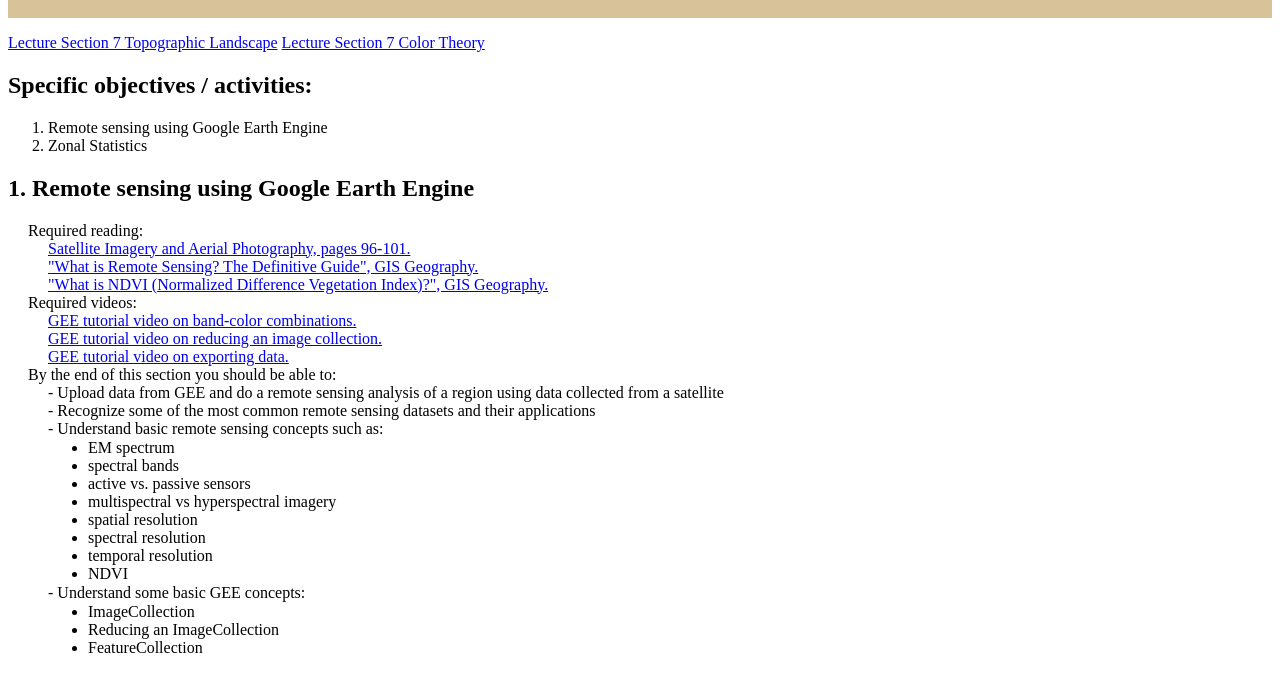
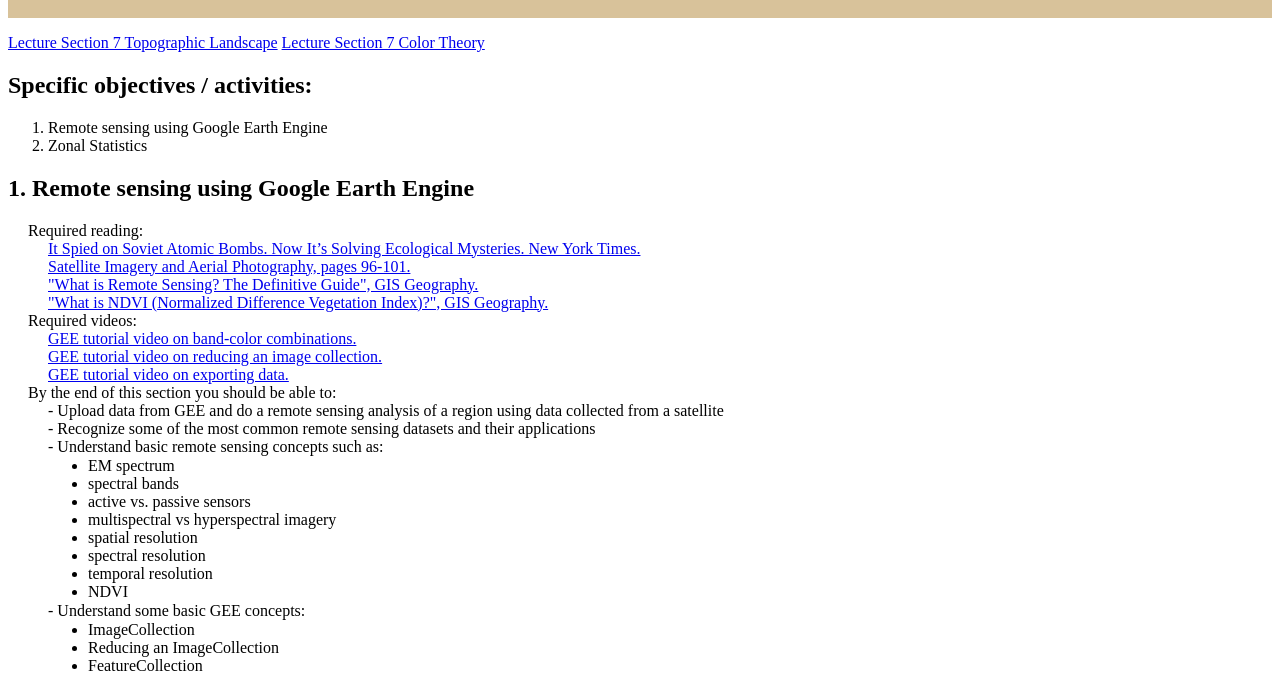
Before and after one commit to GISUNC/GEOG370Sp2021, a plain HTML site: page pages/section7.html in a window 1280 px wide. Shown: the part 160-833 px from the top of the page. Drawn offline with Linux system fonts and the light colour scheme.

Commit message:
Update section7.html

```diff
--- a/pages/section7.html
+++ b/pages/section7.html
@@ -66,6 +66,8 @@
         <dl>
             <!-- <dt><a href="https://sakai.unc.edu/x/LETu6K">Lecture Section 2</a></dt> -->
             <dt>Required reading:</dt>
+            <dd><a href= "https://www.nytimes.com/2021/01/05/science/corona-satellites-environment.html">It Spied on Soviet Atomic Bombs. Now It’s Solving Ecological Mysteries. New York Times.</a> </dd>
+
             <dd><a href= "../reading_material/book/Essentials of Geographic Information Systems.pdf#page=96">Satellite Imagery and Aerial Photography, pages 96-101.</a> </dd>
             <dd><a href= "https://gisgeography.com/remote-sensing-earth-observation-guide/">  "What is Remote Sensing? The Definitive Guide", GIS Geography.</a> </dd>
             <dd><a href= "https://gisgeography.com/ndvi-normalized-difference-vegetation-index/">"What is NDVI (Normalized Difference Vegetation Index)?", GIS Geography.</a> </dd>
```
